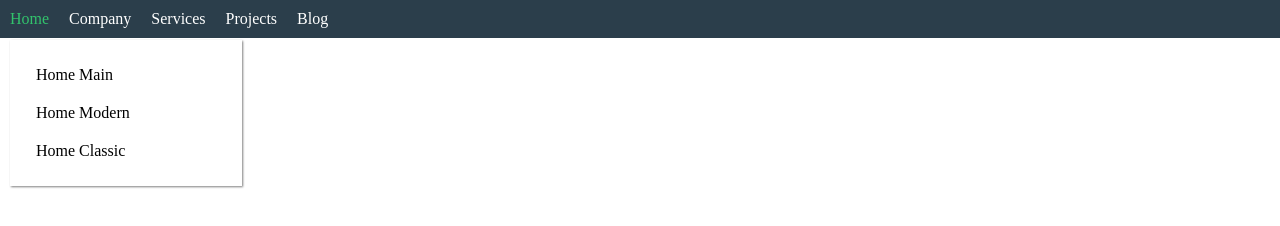
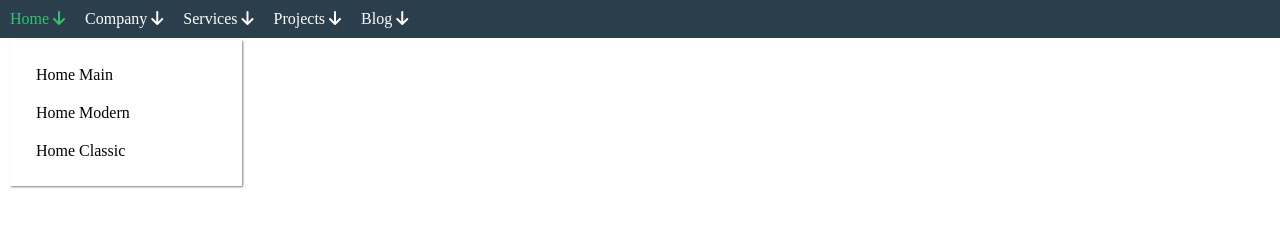
Before and after one commit to alikamranli/Hw, a plain HTML site: page dropdown-menu/index.html in a window 1280 px wide. Drawn offline with Linux system fonts and the light colour scheme.

Commit message:
dropdown-menu

```diff
--- a/dropdown-menu/index.html
+++ b/dropdown-menu/index.html
@@ -4,20 +4,21 @@
 <head>
     <meta charset="UTF-8">
     <link rel="stylesheet" href="style.css">
+    <script src="https://kit.fontawesome.com/22f6a07098.js" crossorigin="anonymous"></script>
     <title>Document</title>
 </head>
 
 <body>
     <div class="navbar">
         <div class="nav-box">
-            <a href="#" class="nav-items">Home
+            <a href="#" class="nav-items">Home <i class="fa-solid fa-arrow-down"></i>
                 <ul>
                     <li>Home Main</li>
                     <li>Home Modern</li>
                     <li>Home Classic</li>
                 </ul>
             </a>
-            <a href="#" class="nav-items">Company
+            <a href="#" class="nav-items">Company <i class="fa-solid fa-arrow-down"></i>
                 <ul>
                     <li>About Us</li>
                     <li>How It Works</li>
@@ -30,7 +31,7 @@
                     <li>Shop</li>
                 </ul>
             </a>
-            <a href="#" class="nav-items">Services
+            <a href="#" class="nav-items">Services <i class="fa-solid fa-arrow-down"></i>
                 <ul>
                     <li>Wind Generators</li>
                     <li>Solar Pv Materials</li>
@@ -40,7 +41,7 @@
                     <li>Charge Controllers</li>
                 </ul>
             </a>
-            <a href="#" class="nav-items">Projects
+            <a href="#" class="nav-items">Projects <i class="fa-solid fa-arrow-down"></i>
                 <ul>
                     <li>Projects Standart</li>
                     <li>Projects Modern</li>
@@ -48,7 +49,7 @@
                     <li>Projects Single</li>
                 </ul>
             </a>
-            <a href="#" class="nav-items">Blog
+            <a href="#" class="nav-items">Blog <i class="fa-solid fa-arrow-down"></i>
                 <ul>
                     <li>Blog Grid</li>
                     <li>Blog Standard</li>
```
